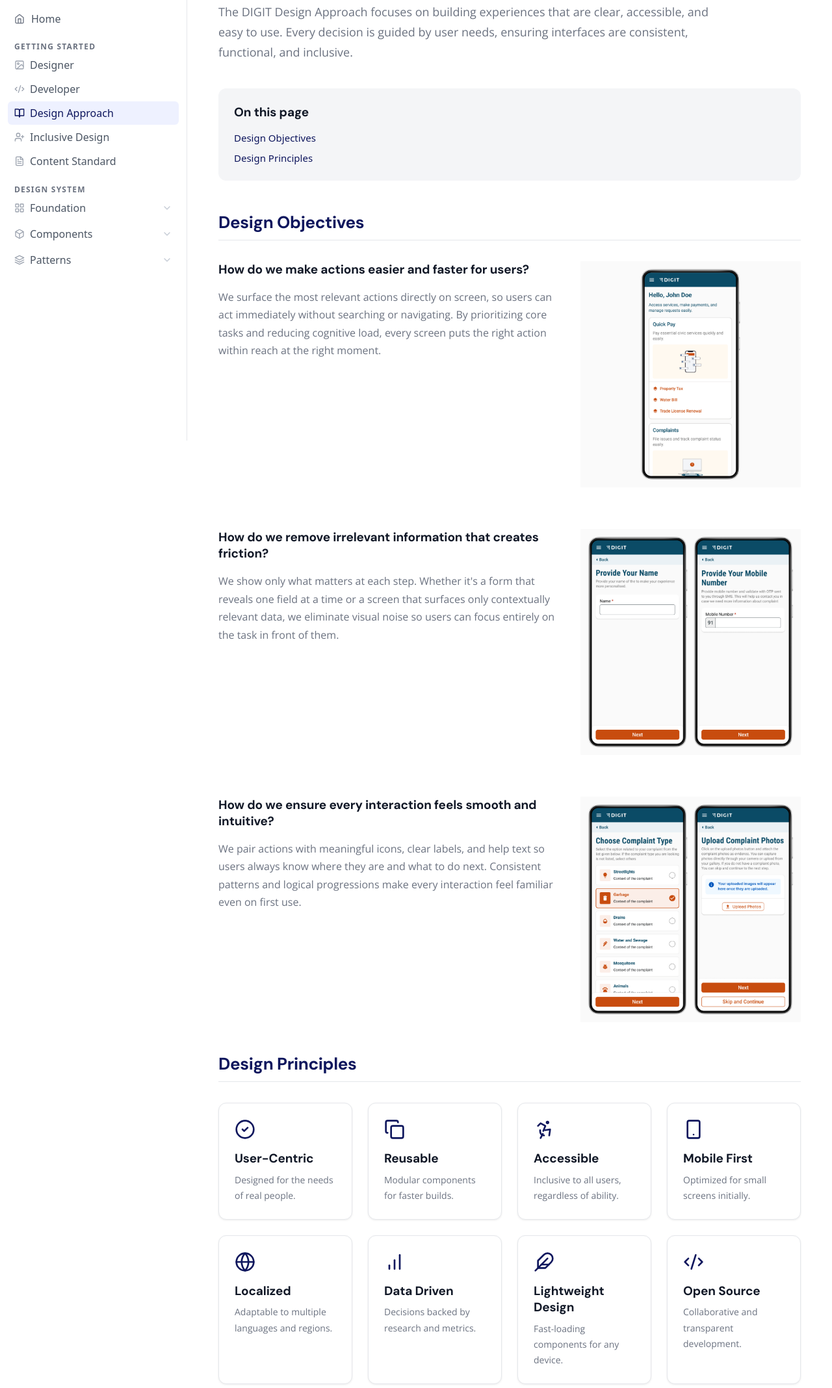
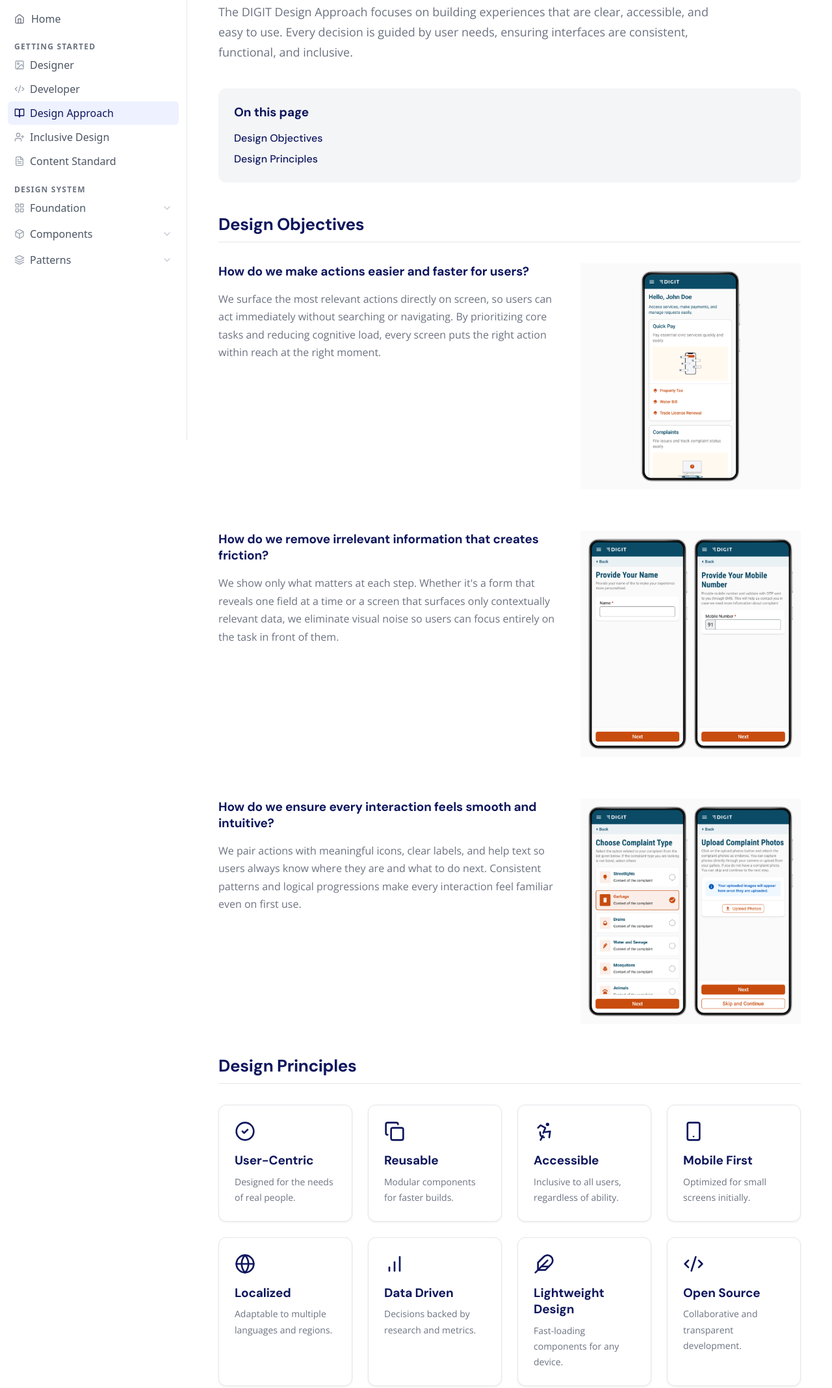
Before and after one commit to niharikasuri-bit/Design-System, a website: page docs/getting-started/design-approach.html in a window 1280 px wide. Shown: the part 122-2258 px from the top of the page at 65% size. Drawn offline with nearby package versions, Linux system fonts and the light colour scheme.

Commit message:
Fix On this page links to DM Sans 16px; apply primary blue to all headings
Co-Authored-By: Claude Sonnet 4.6 <noreply@anthropic.com>

```diff
--- a/docs/getting-started/design-approach.html
+++ b/docs/getting-started/design-approach.html
@@ -116,10 +116,10 @@
 
         <!-- On this page -->
         <div class="bg-[#F4F5F7] rounded-xl p-6">
-          <h3 class="text-[18px] font-semibold text-[#111827] mb-4" style="font-family: 'DM Sans', sans-serif;">On this page</h3>
+          <h3 class="text-[18px] font-semibold text-[#0E165D] mb-4" style="font-family: 'DM Sans', sans-serif;">On this page</h3>
           <ul class="space-y-2">
-            <li><a href="#design-objectives" class="text-[#0E165D] hover:underline font-medium">Design Objectives</a></li>
-            <li><a href="#design-principles" class="text-[#0E165D] hover:underline font-medium">Design Principles</a></li>
+            <li><a href="#design-objectives" class="text-[16px] text-[#0E165D] hover:underline font-medium" style="font-family: 'DM Sans', sans-serif;">Design Objectives</a></li>
+            <li><a href="#design-principles" class="text-[16px] text-[#0E165D] hover:underline font-medium" style="font-family: 'DM Sans', sans-serif;">Design Principles</a></li>
           </ul>
         </div>
       </section>
@@ -136,7 +136,7 @@
           <!-- Objective 1 -->
           <div class="grid grid-cols-1 md:grid-cols-5 gap-8 items-start">
             <div class="md:col-span-3">
-              <h3 class="text-[20px] font-semibold text-[#111827] mb-4" style="font-family: 'DM Sans', sans-serif;">How do we make actions easier and faster for users?</h3>
+              <h3 class="text-[20px] font-semibold text-[#0E165D] mb-4" style="font-family: 'DM Sans', sans-serif;">How do we make actions easier and faster for users?</h3>
               <p class="text-[16px] text-[#6B7280] leading-relaxed" style="font-family: 'Open Sans', sans-serif; font-weight: 400;">
                 We surface the most relevant actions directly on screen, so users can act immediately without searching or navigating. By prioritizing core tasks and reducing cognitive load, every screen puts the right action within reach at the right moment.
               </p>
@@ -149,7 +149,7 @@
           <!-- Objective 2 -->
           <div class="grid grid-cols-1 md:grid-cols-5 gap-8 items-start">
             <div class="md:col-span-3">
-              <h3 class="text-[20px] font-semibold text-[#111827] mb-4" style="font-family: 'DM Sans', sans-serif;">How do we remove irrelevant information that creates friction?</h3>
+              <h3 class="text-[20px] font-semibold text-[#0E165D] mb-4" style="font-family: 'DM Sans', sans-serif;">How do we remove irrelevant information that creates friction?</h3>
               <p class="text-[16px] text-[#6B7280] leading-relaxed" style="font-family: 'Open Sans', sans-serif; font-weight: 400;">
                 We show only what matters at each step. Whether it's a form that reveals one field at a time or a screen that surfaces only contextually relevant data, we eliminate visual noise so users can focus entirely on the task in front of them.
               </p>
@@ -162,7 +162,7 @@
           <!-- Objective 3 -->
           <div class="grid grid-cols-1 md:grid-cols-5 gap-8 items-start">
             <div class="md:col-span-3">
-              <h3 class="text-[20px] font-semibold text-[#111827] mb-4" style="font-family: 'DM Sans', sans-serif;">How do we ensure every interaction feels smooth and intuitive?</h3>
+              <h3 class="text-[20px] font-semibold text-[#0E165D] mb-4" style="font-family: 'DM Sans', sans-serif;">How do we ensure every interaction feels smooth and intuitive?</h3>
               <p class="text-[16px] text-[#6B7280] leading-relaxed" style="font-family: 'Open Sans', sans-serif; font-weight: 400;">
                 We pair actions with meaningful icons, clear labels, and help text so users always know where they are and what to do next. Consistent patterns and logical progressions make every interaction feel familiar even on first use.
               </p>
@@ -194,7 +194,7 @@
                 <path d="m9 12 2 2 4-4"/>
               </svg>
             </div>
-            <h3 class="text-[18px] font-semibold text-[#111827] mb-2" style="font-family: 'DM Sans', sans-serif;">User-Centric</h3>
+            <h3 class="text-[18px] font-semibold text-[#0E165D] mb-2" style="font-family: 'DM Sans', sans-serif;">User-Centric</h3>
             <p class="text-[#6B7280] text-[14px] leading-relaxed" style="font-family: 'Open Sans', sans-serif; font-weight: 400;">Designed for the needs of real people.</p>
           </div>
 
@@ -208,7 +208,7 @@
                 <path d="M4 16c-1.1 0-2-.9-2-2V4c0-1.1.9-2 2-2h10c1.1 0 2 .9 2 2"/>
               </svg>
             </div>
-            <h3 class="text-[18px] font-semibold text-[#111827] mb-2" style="font-family: 'DM Sans', sans-serif;">Reusable</h3>
+            <h3 class="text-[18px] font-semibold text-[#0E165D] mb-2" style="font-family: 'DM Sans', sans-serif;">Reusable</h3>
             <p class="text-[#6B7280] text-[14px] leading-relaxed" style="font-family: 'Open Sans', sans-serif; font-weight: 400;">Modular components for faster builds.</p>
           </div>
 
@@ -225,7 +225,7 @@
                 <path d="M12 19c-2.5 0-4.5-2-4.5-4.5v-1.5"/>
               </svg>
             </div>
-            <h3 class="text-[18px] font-semibold text-[#111827] mb-2" style="font-family: 'DM Sans', sans-serif;">Accessible</h3>
+            <h3 class="text-[18px] font-semibold text-[#0E165D] mb-2" style="font-family: 'DM Sans', sans-serif;">Accessible</h3>
             <p class="text-[#6B7280] text-[14px] leading-relaxed" style="font-family: 'Open Sans', sans-serif; font-weight: 400;">Inclusive to all users, regardless of ability.</p>
           </div>
 
@@ -239,7 +239,7 @@
                 <path d="M12 18h.01"/>
               </svg>
             </div>
-            <h3 class="text-[18px] font-semibold text-[#111827] mb-2" style="font-family: 'DM Sans', sans-serif;">Mobile First</h3>
+            <h3 class="text-[18px] font-semibold text-[#0E165D] mb-2" style="font-family: 'DM Sans', sans-serif;">Mobile First</h3>
             <p class="text-[#6B7280] text-[14px] leading-relaxed" style="font-family: 'Open Sans', sans-serif; font-weight: 400;">Optimized for small screens initially.</p>
           </div>
 
@@ -254,7 +254,7 @@
                 <path d="M12 2a15.3 15.3 0 0 1 4 10 15.3 15.3 0 0 1-4 10 15.3 15.3 0 0 1-4-10 15.3 15.3 0 0 1 4-10z"/>
               </svg>
             </div>
-            <h3 class="text-[18px] font-semibold text-[#111827] mb-2" style="font-family: 'DM Sans', sans-serif;">Localized</h3>
+            <h3 class="text-[18px] font-semibold text-[#0E165D] mb-2" style="font-family: 'DM Sans', sans-serif;">Localized</h3>
             <p class="text-[#6B7280] text-[14px] leading-relaxed" style="font-family: 'Open Sans', sans-serif; font-weight: 400;">Adaptable to multiple languages and regions.</p>
           </div>
 
@@ -269,7 +269,7 @@
                 <line x1="6" y1="20" x2="6" y2="16"/>
               </svg>
             </div>
-            <h3 class="text-[18px] font-semibold text-[#111827] mb-2" style="font-family: 'DM Sans', sans-serif;">Data Driven</h3>
+            <h3 class="text-[18px] font-semibold text-[#0E165D] mb-2" style="font-family: 'DM Sans', sans-serif;">Data Driven</h3>
             <p class="text-[#6B7280] text-[14px] leading-relaxed" style="font-family: 'Open Sans', sans-serif; font-weight: 400;">Decisions backed by research and metrics.</p>
           </div>
 
@@ -284,7 +284,7 @@
                 <line x1="17.5" y1="15" x2="9" y2="15"/>
               </svg>
             </div>
-            <h3 class="text-[18px] font-semibold text-[#111827] mb-2" style="font-family: 'DM Sans', sans-serif;">Lightweight Design</h3>
+            <h3 class="text-[18px] font-semibold text-[#0E165D] mb-2" style="font-family: 'DM Sans', sans-serif;">Lightweight Design</h3>
             <p class="text-[#6B7280] text-[14px] leading-relaxed" style="font-family: 'Open Sans', sans-serif; font-weight: 400;">Fast-loading components for any device.</p>
           </div>
 
@@ -299,7 +299,7 @@
                 <path d="m14.5 4-5 16"/>
               </svg>
             </div>
-            <h3 class="text-[18px] font-semibold text-[#111827] mb-2" style="font-family: 'DM Sans', sans-serif;">Open Source</h3>
+            <h3 class="text-[18px] font-semibold text-[#0E165D] mb-2" style="font-family: 'DM Sans', sans-serif;">Open Source</h3>
             <p class="text-[#6B7280] text-[14px] leading-relaxed" style="font-family: 'Open Sans', sans-serif; font-weight: 400;">Collaborative and transparent development.</p>
           </div>
 
```
